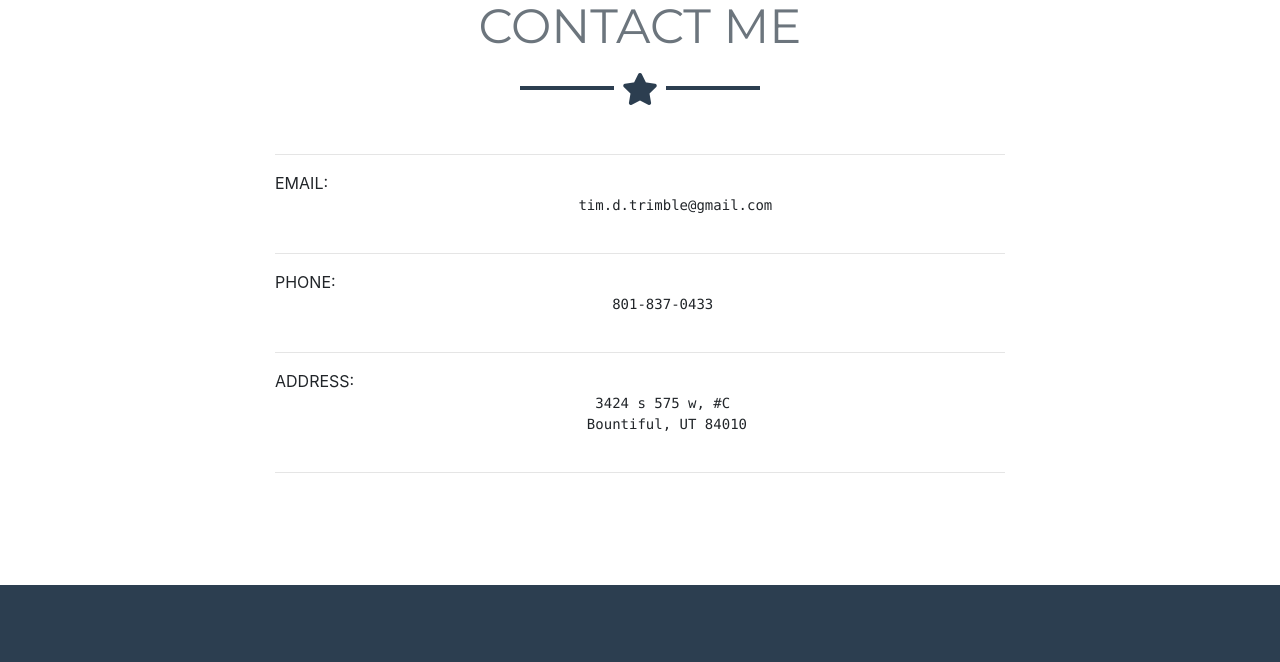
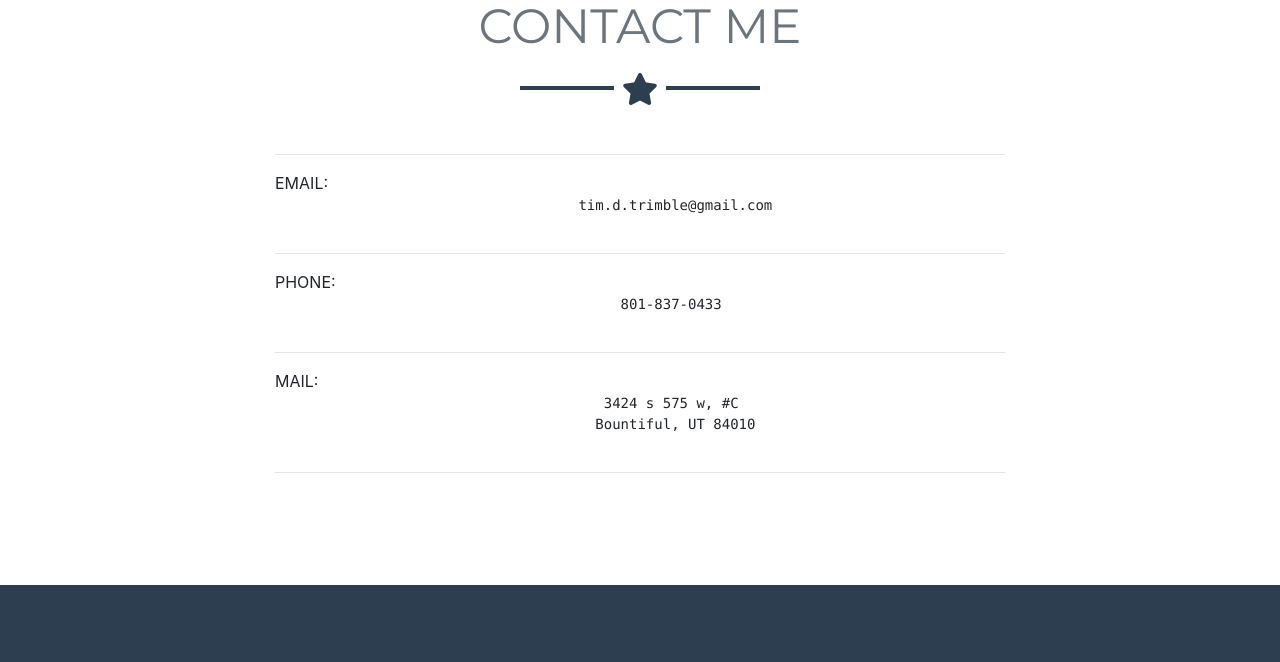
Before and after one commit to tim-trimble/WebsiteStuff, a website with bundled scripts: page startbootstrap-freelancer-gh-pages/index.html in a window 1280 px wide. Shown: the part 2660-3322 px from the top of the page. Built offline with nearby package versions, Linux system fonts and the light colour scheme.

Commit message:
Adjusted Contact Info Section 2

```diff
--- a/startbootstrap-freelancer-gh-pages/index.html
+++ b/startbootstrap-freelancer-gh-pages/index.html
@@ -178,14 +178,14 @@ MothToFlame<!DOCTYPE html>
           <hr>
             PHONE:
             <pre>
-                                        801-837-0433
+                                         801-837-0433
           </pre>
           </hr>
           <hr>
-          ADDRESS:
+          MAIL:
           <pre>
-                                      3424 s 575 w, #C
-                                     Bountiful, UT 84010
+                                       3424 s 575 w, #C
+                                      Bountiful, UT 84010
            </pre>
             </hr>
             <hr>
```
